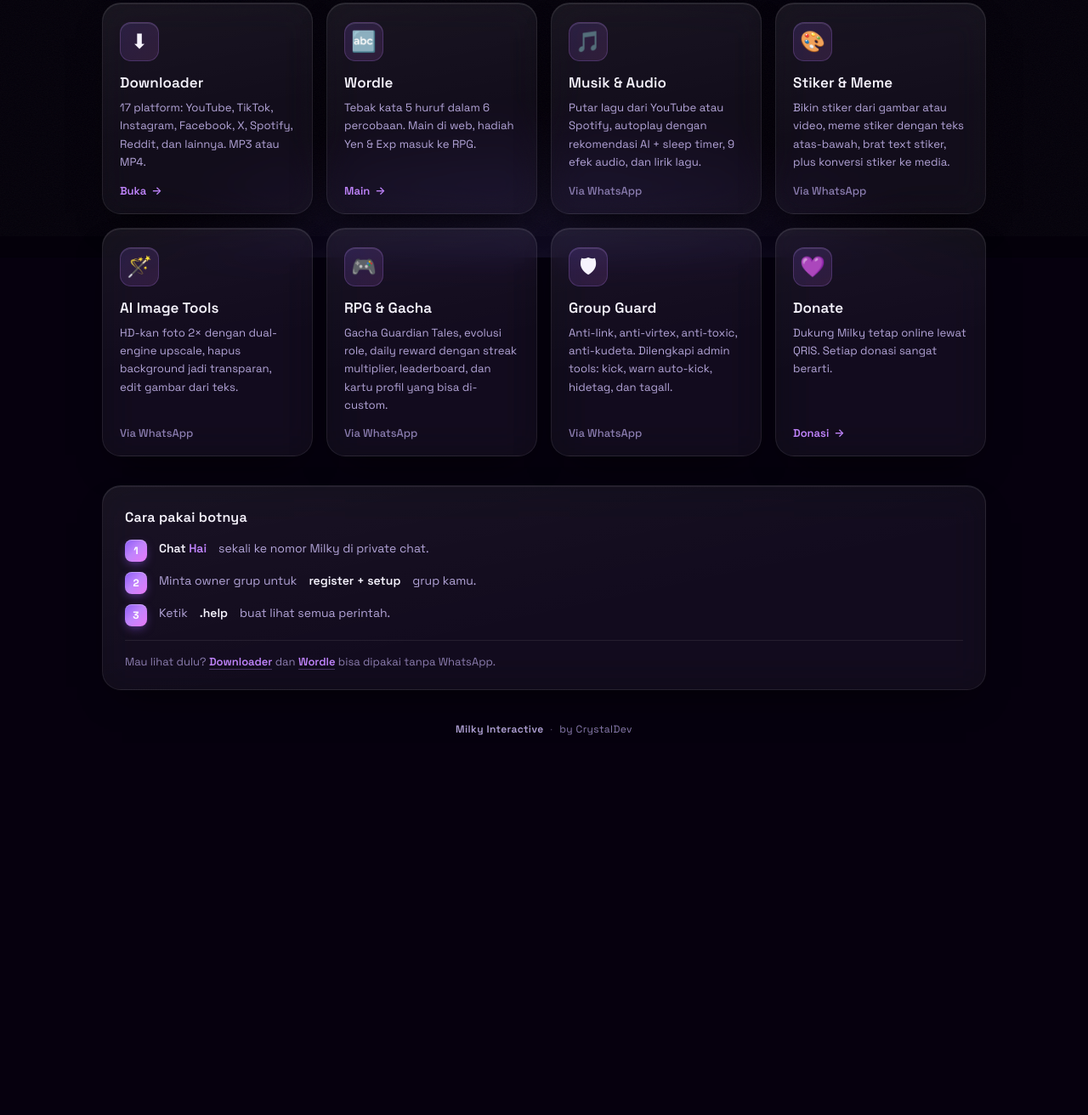
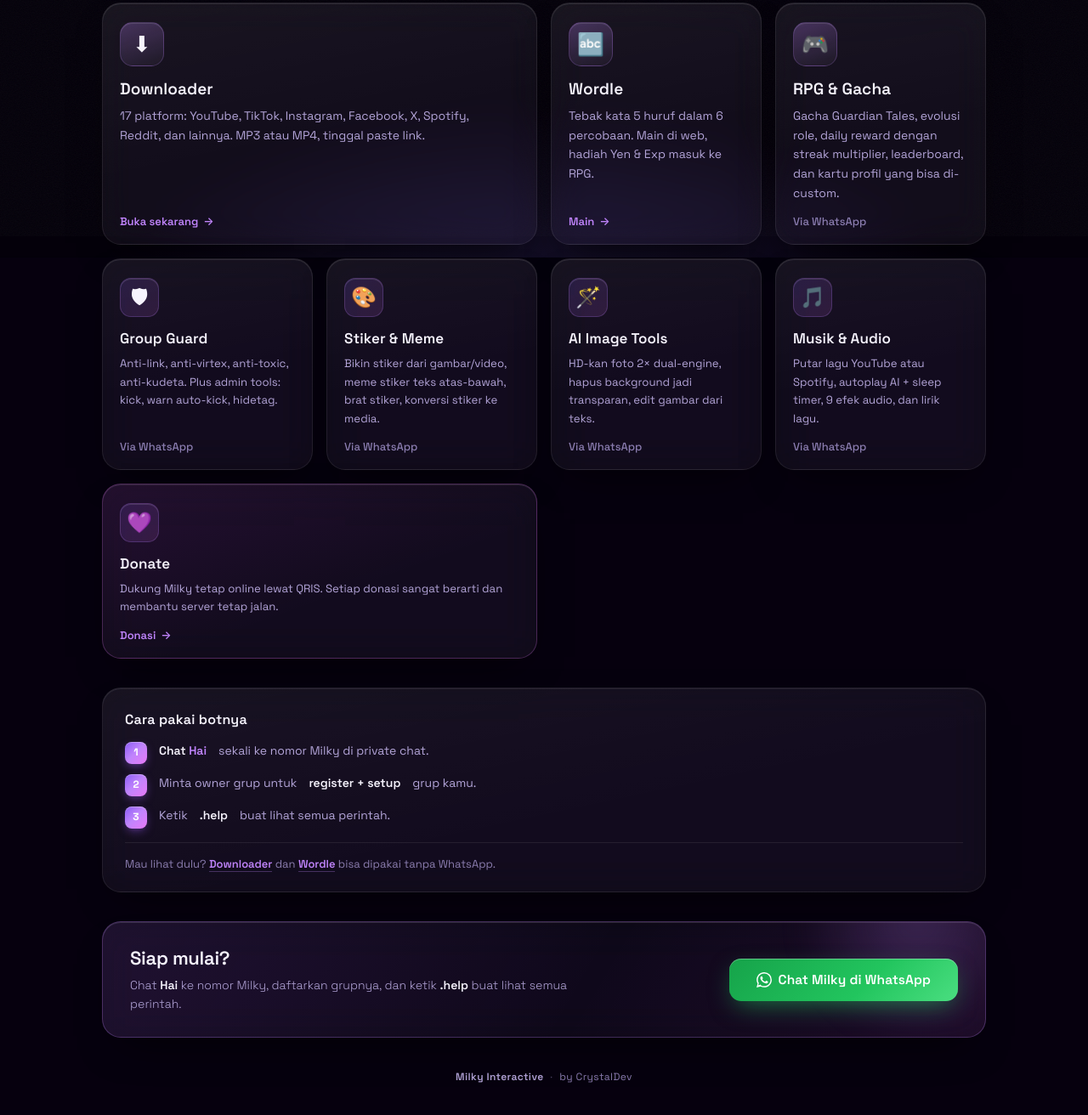
Before and after one commit to VikryCraftID/MilkyWeb, a website: page public/index.html in a window 1280 px wide. Shown: the part 522-1834 px from the top of the page at 85% size. Before the commit the page ends 1432 px from the top, so only its background shows below. Drawn offline with Linux system fonts and the light colour scheme.

Commit message:
feat: bento grid layout + tombol chat WhatsApp
- Layout feature list: bento asimetris (Downloader & Donate span2, feat cards lebih besar)
- Hero: tombol 'Chat Milky' → wa.me/6282248368488 (green gradient + WA icon)
- CTA section sebelum footer: 'Siap mulai?' + tombol WA besar
- Responsive: 4 kolom desktop → 2 tablet → 1 HP

```diff
--- a/public/index.html
+++ b/public/index.html
@@ -34,6 +34,10 @@
                 <div class="hero-actions">
                     <a class="btn primary" href="/download">Buka Downloader</a>
                     <a class="btn" href="/wordle">Main Wordle</a>
+                    <a class="btn whatsapp" href="https://wa.me/6282248368488" target="_blank" rel="noopener">
+                        <svg viewBox="0 0 24 24" width="16" height="16" fill="currentColor" aria-hidden="true"><path d="M.057 24l1.687-6.163a11.867 11.867 0 01-1.587-5.946C.16 5.335 5.495 0 12.05 0a11.817 11.817 0 018.413 3.488 11.824 11.824 0 013.48 8.414c-.003 6.557-5.338 11.892-11.893 11.892a11.9 11.9 0 01-5.688-1.448L.057 24zm6.597-3.807c1.676.995 3.276 1.591 5.392 1.592 5.448 0 9.886-4.434 9.889-9.885.002-5.462-4.415-9.89-9.881-9.892-5.452 0-9.887 4.434-9.889 9.884a9.86 9.86 0 001.51 5.26l-.999 3.648 3.978-1.607zm11.387-5.464c-.074-.124-.272-.198-.57-.347-.297-.149-1.758-.868-2.031-.967-.272-.099-.47-.149-.669.149-.198.297-.768.967-.941 1.165-.173.198-.347.223-.644.074-.297-.149-1.255-.462-2.39-1.475-.883-.788-1.48-1.761-1.653-2.059-.173-.297-.018-.458.13-.606.134-.133.297-.347.446-.521.151-.172.2-.296.3-.495.099-.198.05-.372-.025-.521-.075-.148-.669-1.611-.916-2.206-.242-.579-.487-.501-.669-.51l-.57-.01c-.198 0-.52.074-.792.372s-1.04 1.016-1.04 2.479 1.065 2.876 1.213 3.074c.149.198 2.095 3.2 5.076 4.487.709.306 1.262.489 1.694.626.712.226 1.36.194 1.871.118.571-.085 1.758-.719 2.006-1.413.248-.694.248-1.289.173-1.413z"/></svg>
+                        <span>Chat Milky</span>
+                    </a>
                 </div>
             </div>
             <div class="hero-art" aria-hidden="true">
@@ -43,37 +47,19 @@
         </header>
 
         <section class="grid">
-            <a class="card" href="/download">
+            <a class="card feat span2" href="/download">
                 <div class="icon">⬇</div>
                 <h2>Downloader</h2>
-                <p>17 platform: YouTube, TikTok, Instagram, Facebook, X, Spotify, Reddit, dan lainnya. MP3 atau MP4.</p>
-                <span class="go">Buka <i>→</i></span>
+                <p>17 platform: YouTube, TikTok, Instagram, Facebook, X, Spotify, Reddit, dan lainnya. MP3 atau MP4, tinggal paste link.</p>
+                <span class="go">Buka sekarang <i>→</i></span>
             </a>
-            <a class="card" href="/wordle">
+            <a class="card feat" href="/wordle">
                 <div class="icon">🔤</div>
                 <h2>Wordle</h2>
                 <p>Tebak kata 5 huruf dalam 6 percobaan. Main di web, hadiah Yen &amp; Exp masuk ke RPG.</p>
                 <span class="go">Main <i>→</i></span>
             </a>
-            <div class="card">
-                <div class="icon">🎵</div>
-                <h2>Musik &amp; Audio</h2>
-                <p>Putar lagu dari YouTube atau Spotify, autoplay dengan rekomendasi AI + sleep timer, 9 efek audio, dan lirik lagu.</p>
-                <span class="go muted">Via WhatsApp</span>
-            </div>
-            <div class="card">
-                <div class="icon">🎨</div>
-                <h2>Stiker &amp; Meme</h2>
-                <p>Bikin stiker dari gambar atau video, meme stiker dengan teks atas-bawah, brat text stiker, plus konversi stiker ke media.</p>
-                <span class="go muted">Via WhatsApp</span>
-            </div>
-            <div class="card">
-                <div class="icon">🪄</div>
-                <h2>AI Image Tools</h2>
-                <p>HD-kan foto 2× dengan dual-engine upscale, hapus background jadi transparan, edit gambar dari teks.</p>
-                <span class="go muted">Via WhatsApp</span>
-            </div>
-            <div class="card">
+            <div class="card feat">
                 <div class="icon">🎮</div>
                 <h2>RPG &amp; Gacha</h2>
                 <p>Gacha Guardian Tales, evolusi role, daily reward dengan streak multiplier, leaderboard, dan kartu profil yang bisa di-custom.</p>
@@ -82,13 +68,31 @@
             <div class="card">
                 <div class="icon">🛡</div>
                 <h2>Group Guard</h2>
-                <p>Anti-link, anti-virtex, anti-toxic, anti-kudeta. Dilengkapi admin tools: kick, warn auto-kick, hidetag, dan tagall.</p>
+                <p>Anti-link, anti-virtex, anti-toxic, anti-kudeta. Plus admin tools: kick, warn auto-kick, hidetag.</p>
                 <span class="go muted">Via WhatsApp</span>
             </div>
-            <a class="card" href="/donate">
+            <div class="card">
+                <div class="icon">🎨</div>
+                <h2>Stiker &amp; Meme</h2>
+                <p>Bikin stiker dari gambar/video, meme stiker teks atas-bawah, brat stiker, konversi stiker ke media.</p>
+                <span class="go muted">Via WhatsApp</span>
+            </div>
+            <div class="card">
+                <div class="icon">🪄</div>
+                <h2>AI Image Tools</h2>
+                <p>HD-kan foto 2× dual-engine, hapus background jadi transparan, edit gambar dari teks.</p>
+                <span class="go muted">Via WhatsApp</span>
+            </div>
+            <div class="card">
+                <div class="icon">🎵</div>
+                <h2>Musik &amp; Audio</h2>
+                <p>Putar lagu YouTube atau Spotify, autoplay AI + sleep timer, 9 efek audio, dan lirik lagu.</p>
+                <span class="go muted">Via WhatsApp</span>
+            </div>
+            <a class="card span2 donate" href="/donate">
                 <div class="icon">💜</div>
                 <h2>Donate</h2>
-                <p>Dukung Milky tetap online lewat QRIS. Setiap donasi sangat berarti.</p>
+                <p>Dukung Milky tetap online lewat QRIS. Setiap donasi sangat berarti dan membantu server tetap jalan.</p>
                 <span class="go">Donasi <i>→</i></span>
             </a>
         </section>
@@ -103,6 +107,17 @@
             <div class="how-hint">Mau lihat dulu? <a href="/download">Downloader</a> dan <a href="/wordle">Wordle</a> bisa dipakai tanpa WhatsApp.</div>
         </section>
 
+        <section class="cta">
+            <div class="cta-copy">
+                <h2>Siap mulai?</h2>
+                <p>Chat <b>Hai</b> ke nomor Milky, daftarkan grupnya, dan ketik <b>.help</b> buat lihat semua perintah.</p>
+            </div>
+            <a class="btn whatsapp lg" href="https://wa.me/6282248368488" target="_blank" rel="noopener">
+                <svg viewBox="0 0 24 24" width="18" height="18" fill="currentColor" aria-hidden="true"><path d="M.057 24l1.687-6.163a11.867 11.867 0 01-1.587-5.946C.16 5.335 5.495 0 12.05 0a11.817 11.817 0 018.413 3.488 11.824 11.824 0 013.48 8.414c-.003 6.557-5.338 11.892-11.893 11.892a11.9 11.9 0 01-5.688-1.448L.057 24zm6.597-3.807c1.676.995 3.276 1.591 5.392 1.592 5.448 0 9.886-4.434 9.889-9.885.002-5.462-4.415-9.89-9.881-9.892-5.452 0-9.887 4.434-9.889 9.884a9.86 9.86 0 001.51 5.26l-.999 3.648 3.978-1.607zm11.387-5.464c-.074-.124-.272-.198-.57-.347-.297-.149-1.758-.868-2.031-.967-.272-.099-.47-.149-.669.149-.198.297-.768.967-.941 1.165-.173.198-.347.223-.644.074-.297-.149-1.255-.462-2.39-1.475-.883-.788-1.48-1.761-1.653-2.059-.173-.297-.018-.458.13-.606.134-.133.297-.347.446-.521.151-.172.2-.296.3-.495.099-.198.05-.372-.025-.521-.075-.148-.669-1.611-.916-2.206-.242-.579-.487-.501-.669-.51l-.57-.01c-.198 0-.52.074-.792.372s-1.04 1.016-1.04 2.479 1.065 2.876 1.213 3.074c.149.198 2.095 3.2 5.076 4.487.709.306 1.262.489 1.694.626.712.226 1.36.194 1.871.118.571-.085 1.758-.719 2.006-1.413.248-.694.248-1.289.173-1.413z"/></svg>
+                <span>Chat Milky di WhatsApp</span>
+            </a>
+        </section>
+
         <footer>
             <span class="foot-logo">Milky Interactive</span>
             <span class="foot-sep">·</span>
--- a/public/landing.css
+++ b/public/landing.css
@@ -181,6 +181,45 @@ body{
 }
 .btn.primary:hover{box-shadow:0 14px 38px -8px rgba(157,92,255,.8),inset 0 1px 0 rgba(255,255,255,.35)}
 
+/* WhatsApp */
+.btn.whatsapp{
+  display:inline-flex;align-items:center;gap:8px;
+  border:none;
+  background:linear-gradient(135deg,#16a34a 0%,#22c55e 60%,#4ade80 100%);
+  color:#fff;
+  box-shadow:0 10px 30px -8px rgba(34,197,94,.6),inset 0 1px 0 rgba(255,255,255,.3);
+}
+.btn.whatsapp:hover{
+  box-shadow:0 14px 38px -8px rgba(34,197,94,.8),inset 0 1px 0 rgba(255,255,255,.35);
+  border-color:transparent;
+}
+.btn.whatsapp svg{flex-shrink:0}
+.btn.whatsapp.lg{padding:15px 32px;font-size:15.5px;border-radius:14px}
+
+/* ============ CTA section ============ */
+.cta{
+  display:flex;align-items:center;justify-content:space-between;gap:24px;flex-wrap:wrap;
+  position:relative;
+  background:linear-gradient(120deg,rgba(192,132,252,.13),rgba(255,255,255,.03) 55%,rgba(232,121,249,.10));
+  border:1px solid rgba(192,132,252,.28);
+  border-radius:var(--radius);
+  padding:28px 32px;
+  backdrop-filter:blur(20px) saturate(150%);
+  box-shadow:inset 0 1px 0 rgba(255,255,255,.12),0 24px 50px -26px rgba(0,0,0,.8);
+  overflow:hidden;
+}
+.cta::before{
+  content:'';position:absolute;width:280px;height:280px;right:-60px;top:-140px;
+  border-radius:50%;
+  background:radial-gradient(circle,rgba(192,132,252,.22),transparent 70%);
+  filter:blur(20px);pointer-events:none;
+}
+.cta-copy{position:relative;max-width:520px}
+.cta-copy h2{font-size:22px;font-weight:600;letter-spacing:-.3px;margin-bottom:7px}
+.cta-copy p{font-size:14px;color:var(--muted);line-height:1.6;font-weight:300}
+.cta-copy b{color:var(--text);font-weight:600}
+.cta .btn{position:relative;flex-shrink:0}
+
 /* ============ Hero art (mascot) ============ */
 .hero-art{
   position:relative;
@@ -207,9 +246,10 @@ body{
 /* ============ Feature grid ============ */
 .grid{
   display:grid;
-  grid-template-columns:repeat(auto-fit,minmax(245px,1fr));
+  grid-template-columns:repeat(4,1fr);
   gap:16px;
 }
+.card.span2{grid-column:span 2}
 
 /* The liquid-glass card */
 .card{
@@ -270,6 +310,17 @@ a.card:active{transform:translateY(-2px) scale(.985)}
   box-shadow:inset 0 1px 0 rgba(255,255,255,.12);
 }
 .card h2{font-size:17px;font-weight:600;margin-bottom:8px;letter-spacing:.1px}
+.card.feat h2{font-size:19px}
+.card.feat .icon{
+  width:52px;height:52px;font-size:26px;border-radius:15px;
+  background:linear-gradient(160deg,rgba(192,132,252,.28),rgba(255,255,255,.03));
+}
+.card.feat p{font-size:14px;max-width:440px}
+.card.donate{
+  background:linear-gradient(160deg,rgba(232,121,249,.13),var(--glass) 60%);
+  border-color:rgba(232,121,249,.25);
+}
+.card.donate:hover{border-color:rgba(232,121,249,.5)}
 .card p{font-size:13.2px;color:var(--muted);line-height:1.62;flex:1}
 .card .go{
   display:inline-flex;align-items:center;gap:6px;
@@ -346,15 +397,20 @@ footer{
   .hero-art{order:-1;min-height:240px}
   .hero-art img{max-width:340px}
   .hero h1{letter-spacing:-1.5px}
+  /* Bento → 2 kolom di tablet */
+  .grid{grid-template-columns:repeat(2,1fr)}
 }
 @media (max-width:640px){
   .container{padding:36px 15px 32px;gap:28px}
   .topbar{padding:10px 15px}
   .navlinks a{padding:6px 9px;font-size:12.5px}
+  /* Bento → 1 kolom stack di HP */
   .grid{grid-template-columns:1fr}
+  .card.span2{grid-column:span 1}
   .hero-actions .btn{flex:1}
   .how{padding:20px}
   .tagline{font-size:15px}
+  .cta{flex-direction:column;align-items:stretch;text-align:center}
 }
 @media (prefers-reduced-motion:reduce){
   *,*::before,*::after{animation-duration:.01ms!important;animation-iteration-count:1!important;transition-duration:.01ms!important}
```
